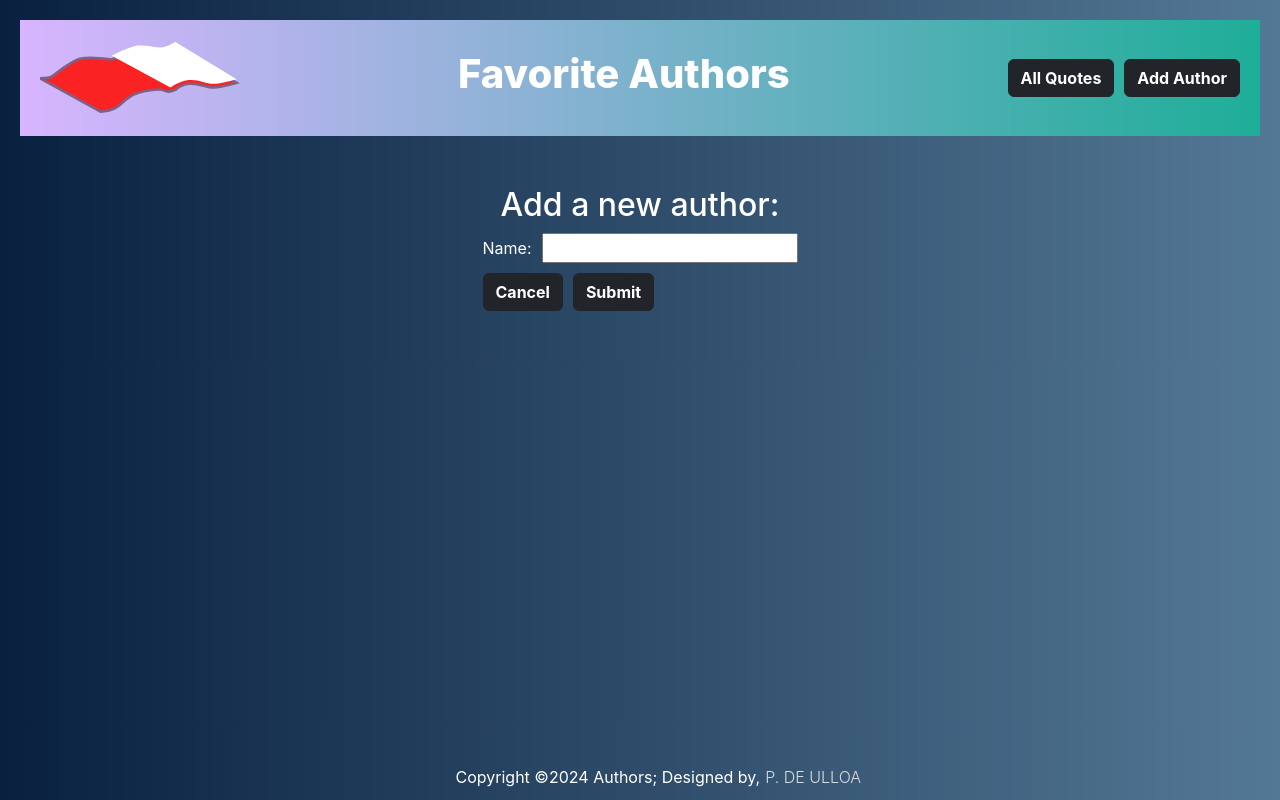
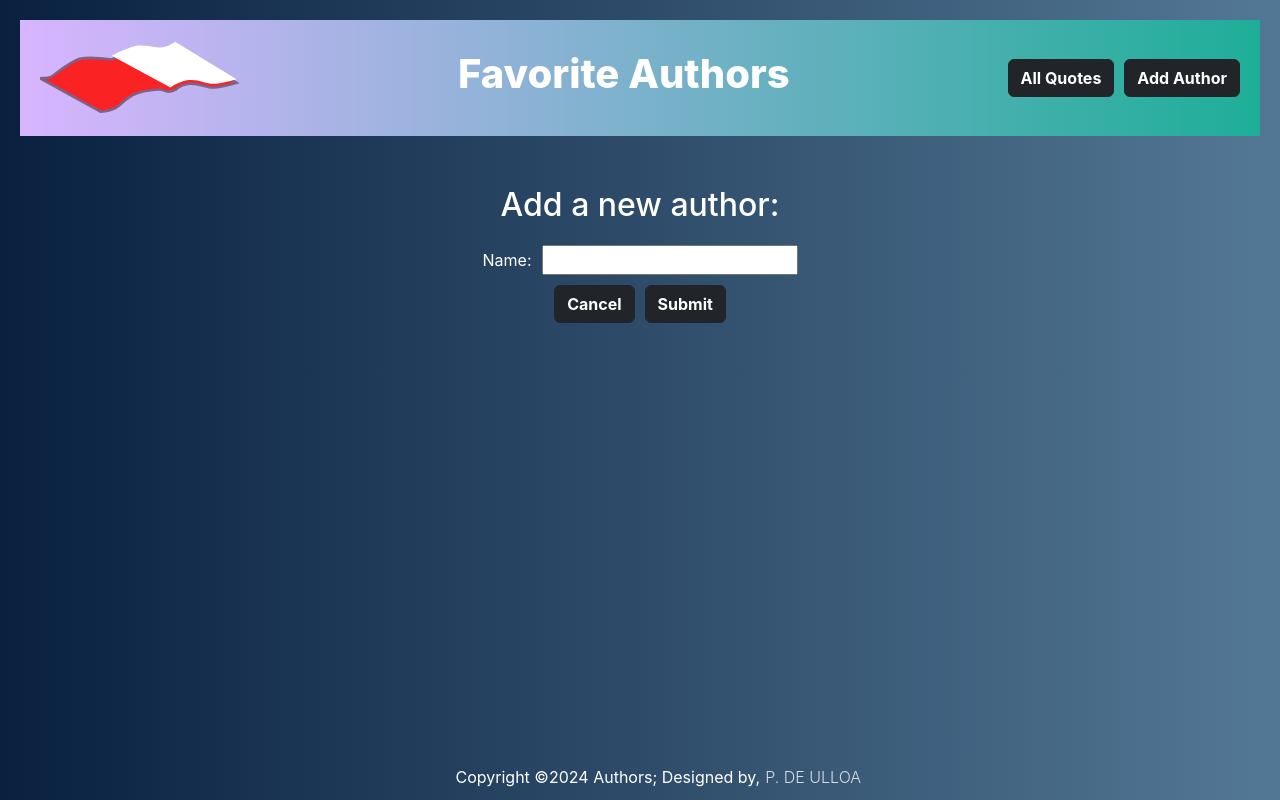
Before and after one commit to PaulDeUlloa/MERN_Authors, a React (Create React App) app in the folder client/: page /authors/new in a window 1280 px wide. Built offline with nearby package versions, Linux system fonts and the light colour scheme.

Commit message:
create and edit page title spacing adjustments

```diff
--- a/client/src/App.css
+++ b/client/src/App.css
@@ -113,6 +113,7 @@ body{
 
 #editTitleColoring{
   color: rgb(255, 255, 255);
+  margin-bottom: 20px;
 }
 
 #editDeleteButtonsFont{
@@ -158,6 +159,7 @@ body{
 
 #createPageFont{
   color: rgb(255, 255, 255);
+  margin-bottom: 20px;
 }
 
 #cancelSubmitButtonsFont{
@@ -303,8 +305,6 @@ body{
   gap: 10px;
 }
 
-/* Edit and Create Button Styling END */
-
 #updateAndEditLabels{
   color: white;
 }
@@ -323,3 +323,5 @@ body{
   justify-content: center;
   align-items: center;
 }
+
+/* Edit and Create Button Styling END */
--- a/client/src/view/CreateAuthor.jsx
+++ b/client/src/view/CreateAuthor.jsx
@@ -30,7 +30,7 @@ const CreateAuthor = () => {
     <div id="createPageCentering">
       <h2 id="createPageFont">Add a new author:</h2>
       <form onSubmit={submitHandler}>
-        <div>
+        <div id="editAndCreateInputAndButtonsCentering">
           <div id="editAndCreateLabelSpacing">
             <label id="updateAndEditLabels">Name: </label>
             <input
```
